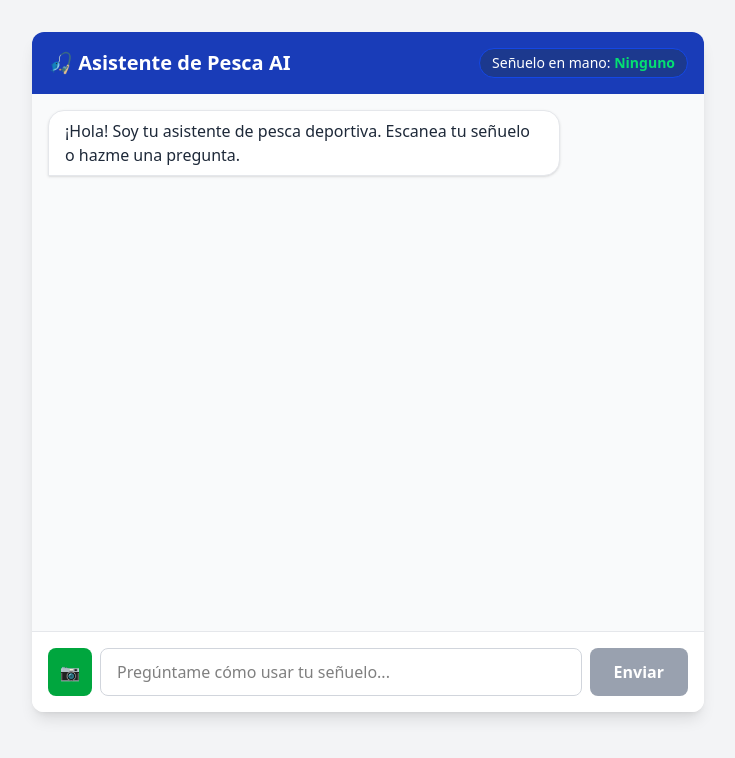
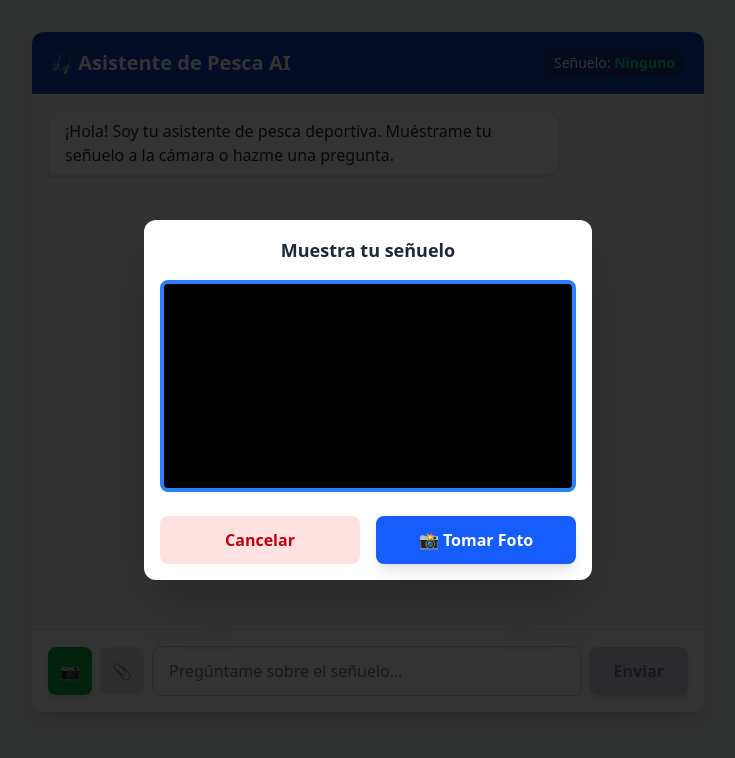
Before and after one commit to blame1617/asistente-pesca-front, a Next.js app: page / in a window 1280 px wide. Both pictures are taken after a click on the button "Abrir Cámara en Vivo". Shown: the top 758 px of the page, without its empty margins (272-1007 px from the left). Built offline with nearby package versions, Linux system fonts and the light colour scheme; no server answers.

Commit message:
Añadida camara web

```diff
--- a/package.json
+++ b/package.json
@@ -11,7 +11,8 @@
   "dependencies": {
     "next": "16.2.4",
     "react": "19.2.4",
-    "react-dom": "19.2.4"
+    "react-dom": "19.2.4",
+    "react-webcam": "^7.2.0"
   },
   "devDependencies": {
     "@tailwindcss/postcss": "^4",
--- a/src/app/page.tsx
+++ b/src/app/page.tsx
@@ -1,6 +1,7 @@
 "use client";
 
-import { useState, useRef, useEffect } from 'react'; // <-- Agregado useEffect
+import { useState, useRef, useEffect } from 'react';
+import Webcam from 'react-webcam';
 
 // Definimos la estructura de un mensaje para TypeScript
 interface Mensaje {
@@ -10,31 +11,30 @@ interface Mensaje {
 
 export default function AsistentePesca() {
   const [mensajes, setMensajes] = useState<Mensaje[]>([
-    { role: "assistant", content: "¡Hola! Soy tu asistente de pesca deportiva. Escanea tu señuelo o hazme una pregunta." }
+    { role: "assistant", content: "¡Hola! Soy tu asistente de pesca deportiva. Muéstrame tu señuelo a la cámara o hazme una pregunta." }
   ]);
   const [inputUsuario, setInputUsuario] = useState("");
   const [senueloActual, setSenueloActual] = useState("Ninguno");
   const [cargando, setCargando] = useState(false);
 
+  // Estado para controlar si mostramos la cámara en vivo
+  const [mostrarCamara, setMostrarCamara] = useState(false);
+
   const fileInputRef = useRef<HTMLInputElement>(null);
+  const messagesEndRef = useRef<HTMLDivElement>(null);
+  const webcamRef = useRef<Webcam>(null);
 
-  // --- INICIO CÓDIGO AUTO-SCROLL ---
-  const messagesEndRef = useRef<HTMLDivElement>(null);
-
+  // --- AUTO-SCROLL ---
   const scrollToBottom = () => {
     messagesEndRef.current?.scrollIntoView({ behavior: "smooth" });
   };
 
   useEffect(() => {
     scrollToBottom();
-  }, [mensajes, cargando]); // Se ejecuta cada vez que cambia el array de mensajes o el estado de carga
-  // --- FIN CÓDIGO AUTO-SCROLL ---
+  }, [mensajes, cargando]);
 
-  const escanearSenuelo = async (event: React.ChangeEvent<HTMLInputElement>) => {
-    // El signo de interrogación protege en caso de que el usuario cancele la subida
-    const file = event.target.files?.[0];
-    if (!file) return;
-
+  // --- FUNCIÓN DE SUBIDA COMÚN ---
+  const procesarImagen = async (file: File) => {
     const formData = new FormData();
     formData.append("file", file);
 
@@ -52,7 +52,7 @@ export default function AsistentePesca() {
         setSenueloActual(data.detected);
         setMensajes((prev) => [
           ...prev,
-          { role: "assistant", content: `📸 ¡Listo! He detectado que tienes un ${data.detected}. ¿En qué te puedo ayudar con él?` }
+          { role: "assistant", content: `📸 ¡Listo! He detectado un ${data.detected}. ¿En qué te puedo ayudar con él?` }
         ]);
       } else {
         setSenueloActual("No detectado");
@@ -61,13 +61,37 @@ export default function AsistentePesca() {
     } catch (error) {
       console.error("Error de conexión:", error);
       setSenueloActual("Error de conexión");
-    } finally {
-      if (event.target) {
-        event.target.value = '';
-      }
     }
   };
 
+  // --- CAPTURA DESDE WEBCAM EN VIVO ---
+  const capturarFoto = async () => {
+    const imageSrc = webcamRef.current?.getScreenshot();
+    if (!imageSrc) return;
+
+    setMostrarCamara(false); // Ocultamos la cámara inmediatamente
+
+    // Convertimos la imagen de Base64 a un objeto File (para que FastAPI la acepte)
+    const res = await fetch(imageSrc);
+    const blob = await res.blob();
+    const file = new File([blob], "captura-webcam.jpg", { type: "image/jpeg" });
+
+    await procesarImagen(file);
+  };
+
+  // --- CAPTURA DESDE ARCHIVO (Fallback) ---
+  const escanearArchivo = async (event: React.ChangeEvent<HTMLInputElement>) => {
+    const file = event.target.files?.[0];
+    if (!file) return;
+
+    await procesarImagen(file);
+
+    if (event.target) {
+      event.target.value = '';
+    }
+  };
+
+  // --- ENVÍO DE CHAT AL LLM ---
   const enviarMensaje = async (e: React.FormEvent<HTMLFormElement>) => {
     e.preventDefault();
     if (!inputUsuario.trim()) return;
@@ -87,7 +111,6 @@ export default function AsistentePesca() {
       });
 
       const data = await response.json();
-
       setMensajes((prev) => [...prev, { role: data.role, content: data.content }]);
     } catch (error) {
       console.error("Error en el chat:", error);
@@ -98,21 +121,61 @@ export default function AsistentePesca() {
   };
 
   return (
-    <div className="min-h-screen bg-gray-100 p-4 md:p-8 font-sans">
+    <div className="min-h-screen bg-gray-100 p-4 md:p-8 font-sans relative">
       <div className="max-w-2xl mx-auto bg-white rounded-xl shadow-lg overflow-hidden flex flex-col h-[85vh]">
 
-        <div className="bg-blue-800 text-white p-4 flex justify-between items-center">
+        {/* MODAL DE LA CÁMARA (Se superpone cuando mostrarCamara es true) */}
+        {mostrarCamara && (
+          <div className="absolute inset-0 bg-black/80 z-50 flex flex-col items-center justify-center p-4">
+            <div className="bg-white p-4 rounded-xl shadow-2xl w-full max-w-md flex flex-col items-center">
+              <h2 className="text-lg font-bold mb-4 text-gray-800">Muestra tu señuelo</h2>
+
+              <div className="rounded-lg overflow-hidden border-4 border-blue-500 w-full bg-black">
+                <Webcam
+                  audio={false}
+                  ref={webcamRef}
+                  screenshotFormat="image/jpeg"
+                  videoConstraints={{
+                    facingMode: "user",
+                    width: { ideal: 1280 },
+                    height: { ideal: 720 }
+                  }}
+                  className="w-full object-cover"
+                />
+              </div>
+
+              <div className="flex gap-4 mt-6 w-full">
+                <button
+                  onClick={() => setMostrarCamara(false)}
+                  className="flex-1 bg-red-100 text-red-700 py-3 rounded-lg font-bold hover:bg-red-200"
+                >
+                  Cancelar
+                </button>
+                <button
+                  onClick={capturarFoto}
+                  className="flex-1 bg-blue-600 text-white py-3 rounded-lg font-bold shadow-lg hover:bg-blue-700"
+                >
+                  📸 Tomar Foto
+                </button>
+              </div>
+            </div>
+          </div>
+        )}
+
+        {/* CABECERA */}
+        <div className="bg-blue-800 text-white p-4 flex justify-between items-center z-10">
           <h1 className="text-xl font-bold">🎣 Asistente de Pesca AI</h1>
-          <div className="text-sm bg-blue-900 px-3 py-1 rounded-full border border-blue-700">
-            Señuelo en mano: <span className="font-bold text-green-400">{senueloActual}</span>
+          <div className="text-sm bg-blue-900 px-3 py-1 rounded-full border border-blue-700 shadow-inner">
+            Señuelo: <span className="font-bold text-green-400">{senueloActual}</span>
           </div>
         </div>
 
+        {/* ÁREA DE MENSAJES */}
         <div className="flex-1 overflow-y-auto p-4 space-y-4 bg-gray-50">
           {mensajes.map((msg, index) => (
             <div key={index} className={`flex ${msg.role === 'user' ? 'justify-end' : 'justify-start'}`}>
               <div className={`max-w-[80%] rounded-2xl px-4 py-2 ${msg.role === 'user'
-                ? 'bg-blue-600 text-white rounded-br-none'
+                ? 'bg-blue-600 text-white rounded-br-none shadow-md'
                 : 'bg-white border border-gray-200 text-gray-800 rounded-bl-none shadow-sm'
                 }`}>
                 {msg.content}
@@ -120,45 +183,57 @@ export default function AsistentePesca() {
             </div>
           ))}
           {cargando && (
-            <div className="text-gray-400 text-sm italic">El asistente está escribiendo...</div>
+            <div className="text-gray-400 text-sm italic animate-pulse">El asistente está analizando...</div>
           )}
-          {/* DIV INVISIBLE DE ANCLAJE PARA EL SCROLL */}
           <div ref={messagesEndRef} />
         </div>
 
+        {/* ZONA DE CONTROLES */}
         <div className="p-4 bg-white border-t border-gray-200">
-          <form onSubmit={enviarMensaje} className="flex gap-2">
+          <form onSubmit={enviarMensaje} className="flex gap-2 items-center">
 
+            {/* BOTÓN DE WEBCAM EN VIVO (Principal) */}
+            <button
+              type="button"
+              onClick={() => setMostrarCamara(true)}
+              className="bg-green-600 hover:bg-green-700 text-white p-3 rounded-lg shadow-md transition-transform active:scale-95 flex-shrink-0"
+              title="Abrir Cámara en Vivo"
+            >
+              📷
+            </button>
+
+            {/* INPUT OCULTO Y BOTÓN DE SUBIR ARCHIVO (Secundario/Fallback) */}
             <input
               type="file"
               accept="image/*"
-              capture="environment"
               ref={fileInputRef}
-              onChange={escanearSenuelo}
+              onChange={escanearArchivo}
               className="hidden"
             />
             <button
               type="button"
               onClick={() => fileInputRef.current?.click()}
-              className="bg-green-600 hover:bg-green-700 text-white p-3 rounded-lg transition-colors flex-shrink-0"
-              title="Escanear Señuelo"
+              className="bg-gray-200 hover:bg-gray-300 text-gray-700 p-3 rounded-lg transition-colors flex-shrink-0"
+              title="Subir foto desde la galería"
             >
-              📷
+              📎
             </button>
 
+            {/* INPUT DE TEXTO */}
             <input
               type="text"
               value={inputUsuario}
               onChange={(e) => setInputUsuario(e.target.value)}
-              placeholder="Pregúntame cómo usar tu señuelo..."
-              className="flex-1 border border-gray-300 rounded-lg px-4 py-2 focus:outline-none focus:ring-2 focus:ring-blue-500 text-black"
+              placeholder="Pregúntame sobre el señuelo..."
+              className="flex-1 border border-gray-300 rounded-lg px-4 py-3 focus:outline-none focus:ring-2 focus:ring-blue-500 text-black shadow-inner"
               disabled={cargando}
             />
 
+            {/* BOTÓN DE ENVIAR */}
             <button
               type="submit"
               disabled={cargando || !inputUsuario.trim()}
-              className="bg-blue-600 hover:bg-blue-700 disabled:bg-gray-400 text-white font-bold py-2 px-6 rounded-lg transition-colors"
+              className="bg-blue-600 hover:bg-blue-700 disabled:bg-gray-300 disabled:text-gray-500 text-white font-bold py-3 px-6 rounded-lg shadow-md transition-all flex-shrink-0"
             >
               Enviar
             </button>
```
Also changed, not shown: 1 other file (tests, documents, lock files or other folders).
